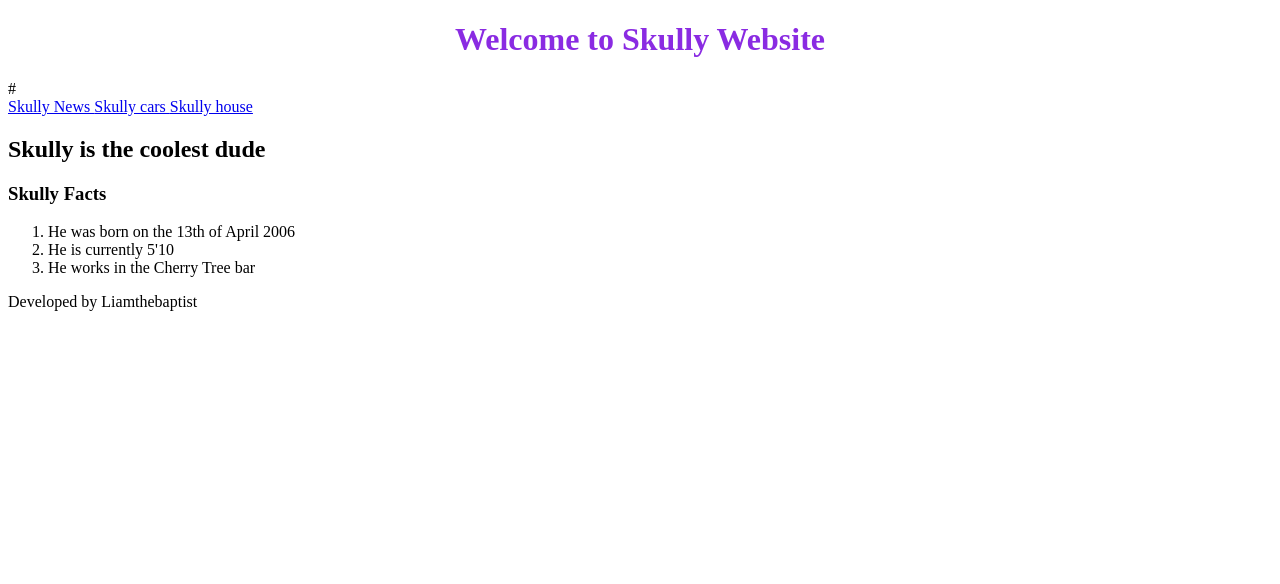
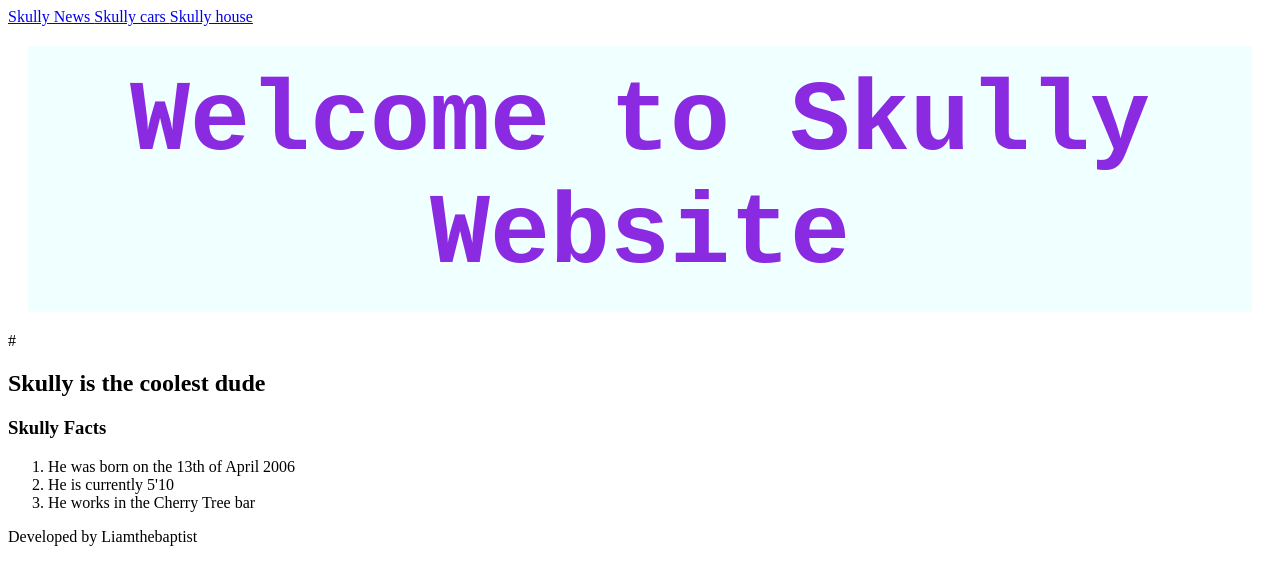
Before and after one commit to Liamburke28/Skullywebsite, a plain HTML site: page index.html in a window 1280 px wide. Drawn offline with Linux system fonts and the light colour scheme.

Commit message:
lm;lm;pomk

```diff
--- a/index.html
+++ b/index.html
@@ -1,6 +1,11 @@
 <!DOCTYPE html>
 <html>
 <head>
+    <nav>
+        <a href="https://www.rte.ie/news/"> Skully News </a>
+        <a href="https://www.bing.com/images/search?q=lamborghini&form=HDRSC4&first=1"> Skully cars </a>
+        <a href="https://www.google.ie/maps/place/9+Woodstown+Parade,+Ballycullen,+Dublin+16,+D16+YF25/@53.275643,-6.3264926,21z/data=!4m6!3m5!1s0x48670b1a5d9db447:0xe74ee34839088ca9!8m2!3d53.2756045!4d-6.3266373!16s%2Fg%2F11c25568_n?entry=ttu&g_ep=EgoyMDI0MTIwMy4wIKXMDSoASAFQAw%3D%3D"> Skully house </a>
+    </nav>
     <meta name="viewport" content="width=device-width, initial-scale=1.0"
     <meta charset="UTF_8">
     <meta name="description" content="Skully">
@@ -10,11 +15,6 @@
 
 </head>
 <body>
-    <nav>
-        <a href="https://www.rte.ie/news/">Skully News </a>
-        <a href="https://www.bing.com/images/search?q=lamborghini&form=HDRSC4&first=1">Skully cars </a>
-        <a href="https://www.google.ie/maps/place/9+Woodstown+Parade,+Ballycullen,+Dublin+16,+D16+YF25/@53.275643,-6.3264926,21z/data=!4m6!3m5!1s0x48670b1a5d9db447:0xe74ee34839088ca9!8m2!3d53.2756045!4d-6.3266373!16s%2Fg%2F11c25568_n?entry=ttu&g_ep=EgoyMDI0MTIwMy4wIKXMDSoASAFQAw%3D%3D">Skully house </a>
-    </nav>
     <article>
     <h2><b>Skully is the coolest dude</b></h2>
     <P><h3>Skully Facts</h3></P>
--- a/style.css
+++ b/style.css
@@ -1,7 +1,20 @@
 h1 {
-
+    font-size: 100px;
     text-align: center;
     color: blueviolet;
+    font-family: 'Courier New', Courier, monospace;
+    padding: 20px 20px 20px 20px;
+    margin: 20px 20px 20px 20px;
+    background-color: azure;
+
+}
+
+nav{
+    font-size: 50px
+    text-align: center;
+
+
+
 
 
 }
```
